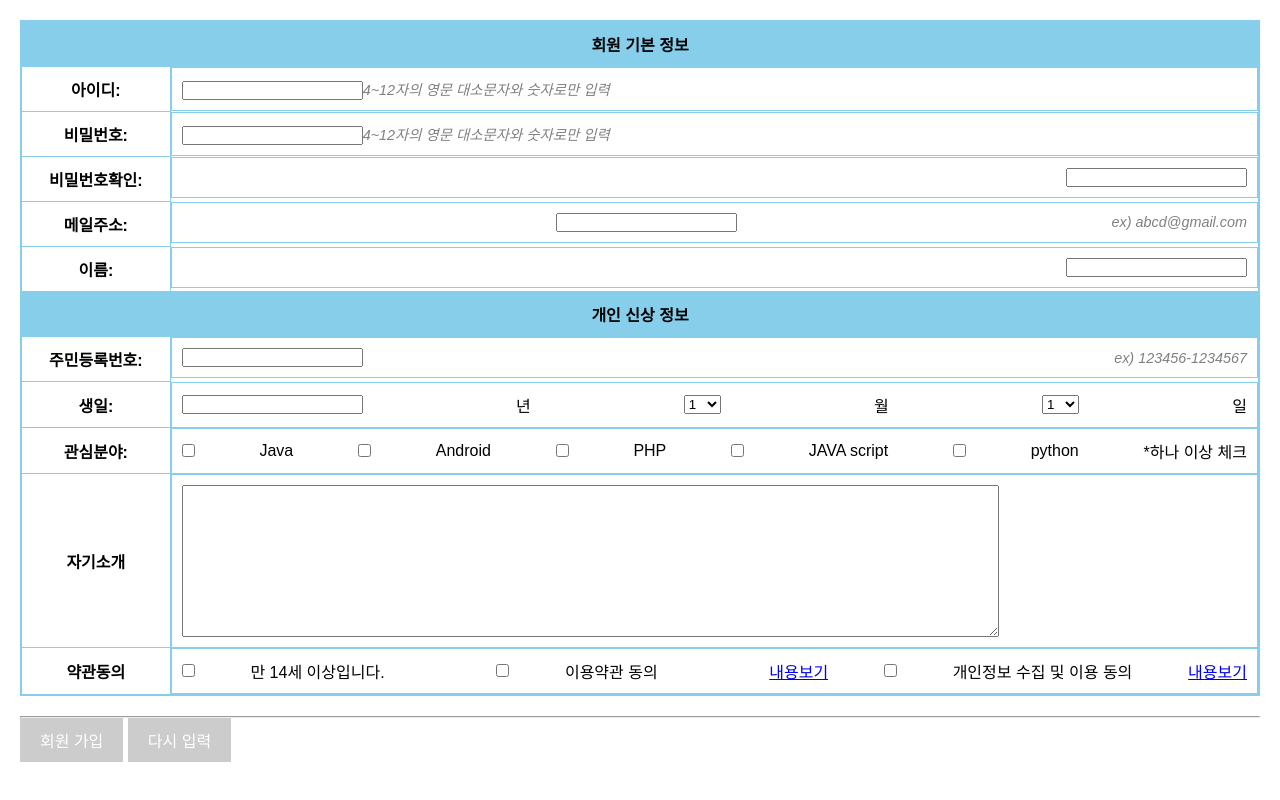
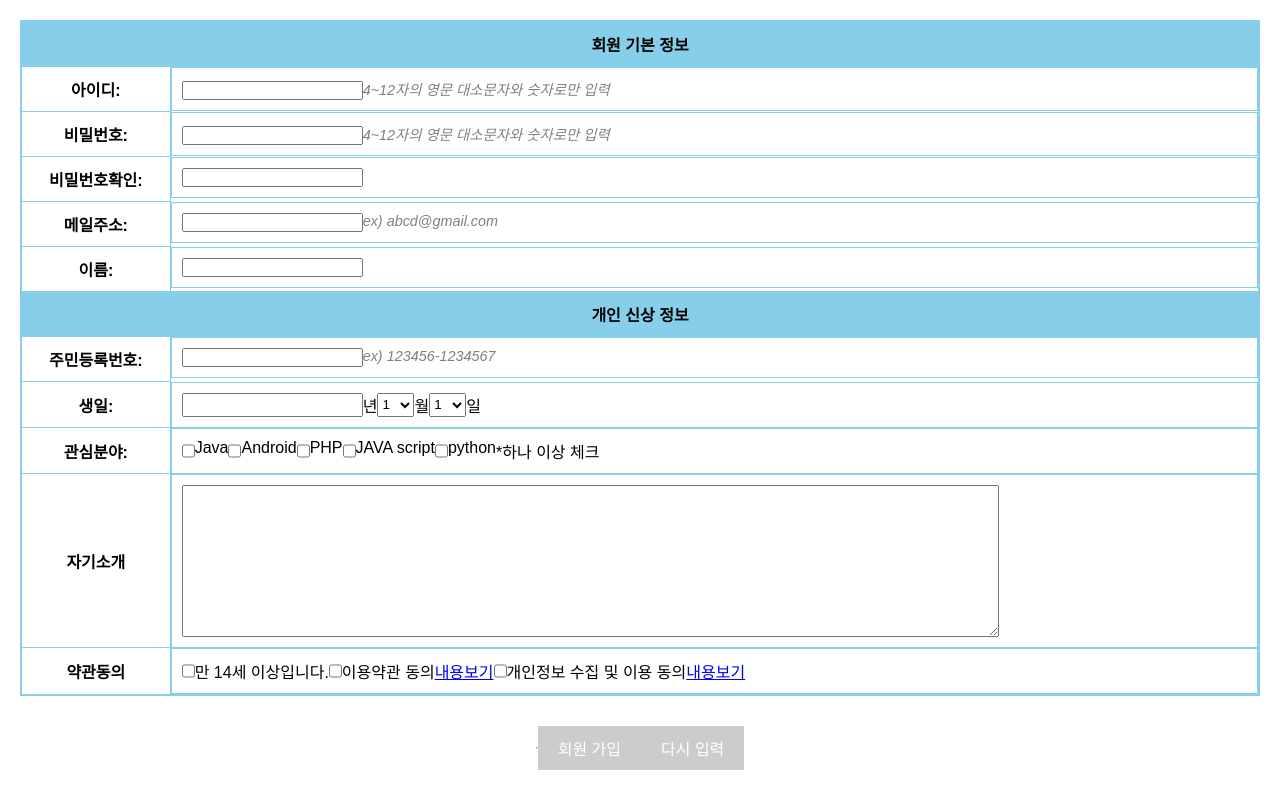
Before and after one commit to Pyoggit/webStudy, a plain HTML site: page studywork/1024/signup.html in a window 1280 px wide. Drawn offline with Linux system fonts and the light colour scheme.

Commit message:
[UPDATE] 회원가입 페이지 수정

```diff
--- a/studywork/1024/signup.css
+++ b/studywork/1024/signup.css
@@ -45,8 +45,7 @@ th.title {
 
 td {
     display: flex;
-    justify-content: space-between;
-    align-items: center;
+    justify-content: flex-start;
     padding: 10px;
     border: 1px solid skyblue;
     text-align: left;
@@ -57,15 +56,15 @@ td i {
     font-size: 0.9em;
 }
 
-.footer {
+footer {
     text-align: center;
     padding: 10px;
     display: flex;
     flex-direction: row;
-    flex-wrap: nowrap;
     justify-content: center;
     align-items: center;
 }
+
 
 button {
     background-color: #ccc;
```
